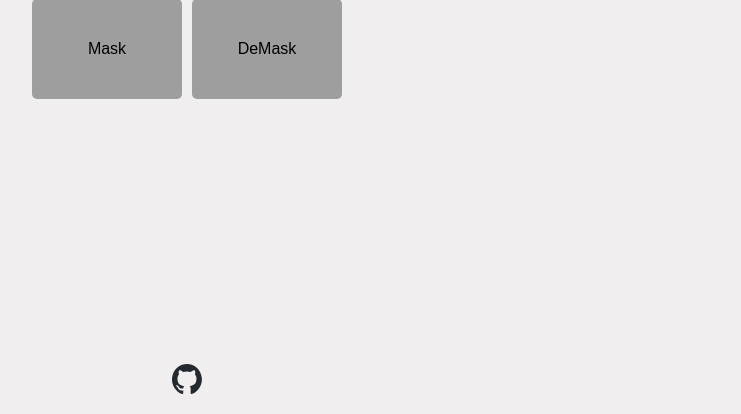
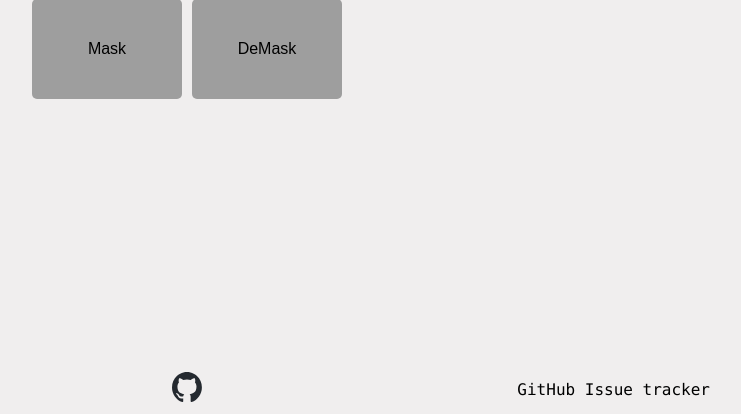
Before and after one commit to baloise/yo-yo-maskr, a FastAPI app: page / in a window 1280 px wide. Shown: the part 386-800 px from the top of the page, without its empty margins (453-1194 px from the left). Run offline with FastAPI, Linux system fonts and the light colour scheme; parts of the project's set-up code (start-up, migrations or seed data) failed here and were passed over.

Commit message:
Add link to GitHub Issue Tracker

```diff
--- a/src/static/styles/style.css
+++ b/src/static/styles/style.css
@@ -107,3 +107,8 @@ footer {
 .checkbox-label {
     font-size: 14px;      /* Font size */
 }
+
+.url-nounderline {
+    text-decoration: none;
+    color: var(--link-color);
+}
--- a/src/templates/html/landing.html
+++ b/src/templates/html/landing.html
@@ -26,10 +26,16 @@
         <br/>
     </main>
 
-    <footer>
-        <div>
-            <a href="https://github.com/baloise/yo-yo-maskr">
+    <footer class="flex-container-row">
+        <div class="flex-item"></div>
+        <div class="flex-item">
+            <a target="_blank" href="https://github.com/baloise/yo-yo-maskr">
                 <img src="/static/public/github-mark.svg" alt="GitHub" width="30" height="30">
+            </a>
+        </div>
+        <div class="flex-item">
+            <a class="url-nounderline" target="_blank" href="https://github.com/baloise/yo-yo-maskr/issues?q=is%3Aissue+is%3Aopen">
+                GitHub Issue tracker
             </a>
         </div>
     </footer>
```
Also changed, not shown: src/templates/html/demask.html (+9 -3 lines), src/templates/html/mask.html (+9 -3 lines).
